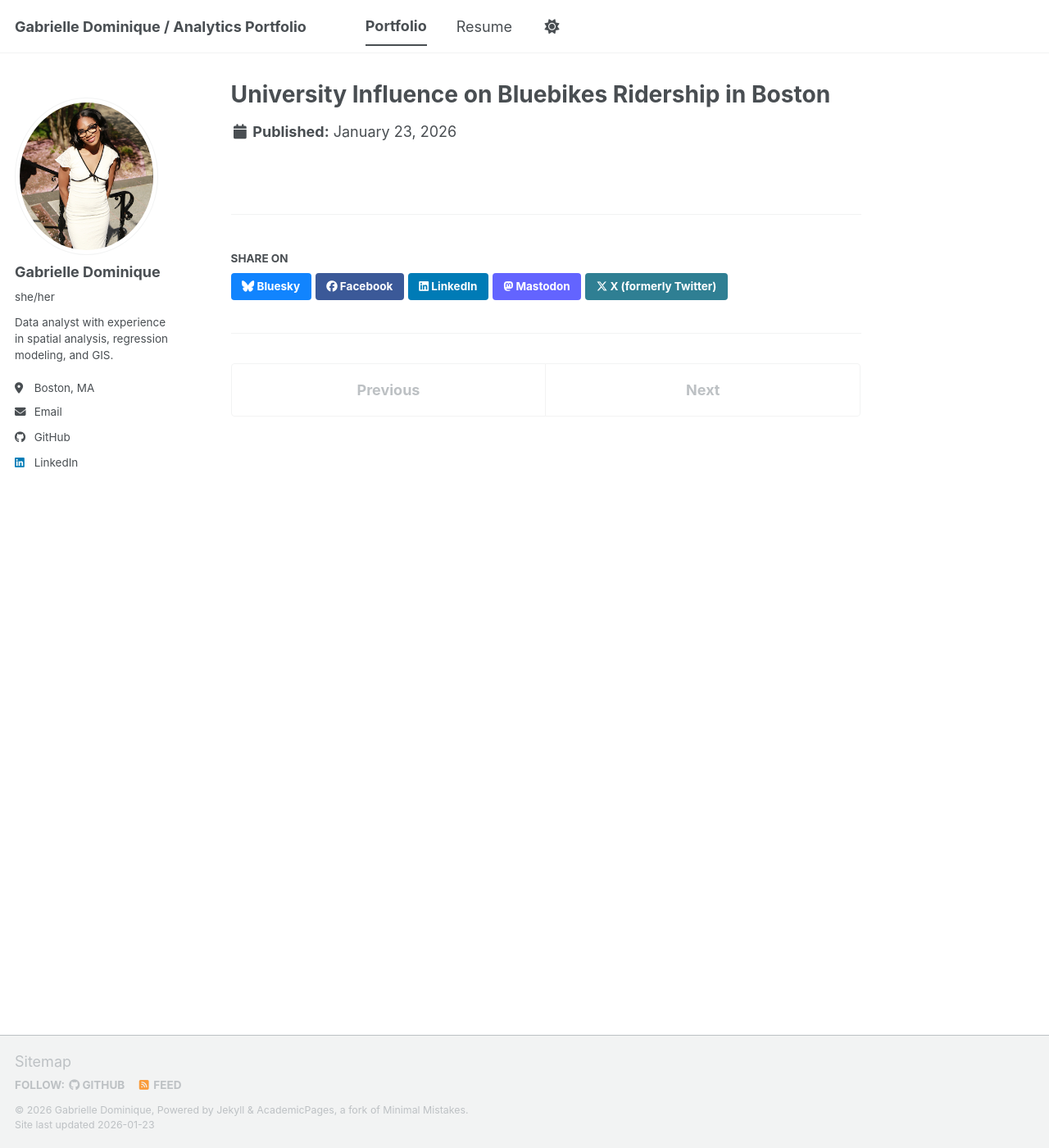
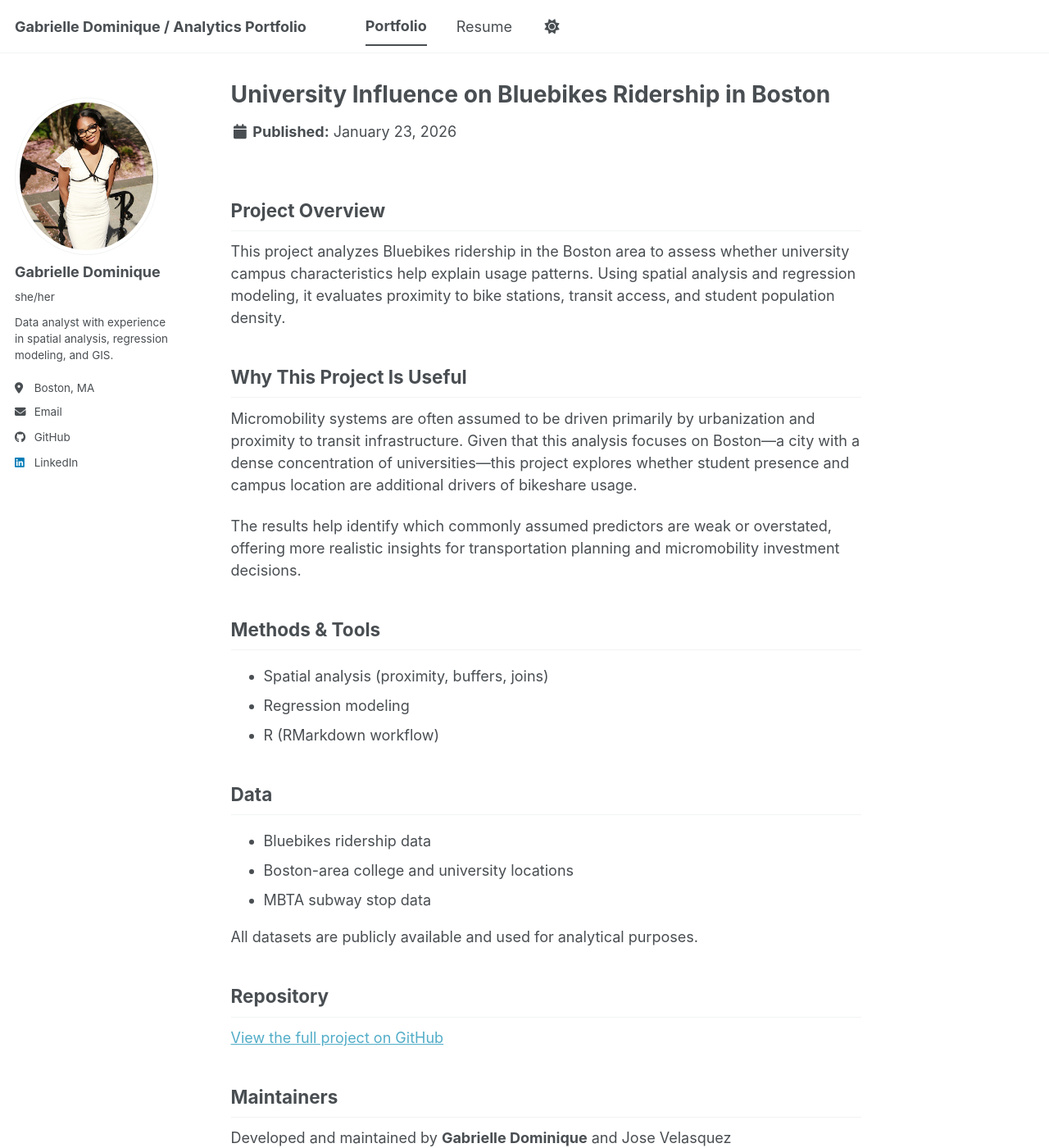
Before and after one commit to gabriellejd/gabriellejd.github.io, a Jekyll site: the page built from _portfolio/bluebikes-university-ridership.md, in a window 1280 px wide and 1400 px high. Shown: the whole window at 82% size. Built offline with Jekyll 4.4.1, drawn with Linux system fonts in a browser that asks for light colours; a script bundle is joined from its source files by our own code; library files that are not in the unit come from our copies.

Commit message:
Update bluebikes-university-ridership.md

```diff
--- a/_portfolio/bluebikes-university-ridership.md
+++ b/_portfolio/bluebikes-university-ridership.md
@@ -1,6 +1,33 @@
 ---
 title: "University Influence on Bluebikes Ridership in Boston"
-excerpt: "Spatial and regression analysis of Boston Bluebikes usage to evaluate whether university proximity, student population, and transit access explain bikeshare demand."
+excerpt: "Spatial and regression analysis of Boston Bluebikes usage to evaluate whether university proximity, student population, and transit access explain bikeshare demand.<br/><img src='/images/bluebikesimage.png'>"
+
 collection: portfolio
 permalink: /portfolio/bluebikes-university-ridership/
 ---
+
+## Project Overview
+This project analyzes Bluebikes ridership in the Boston area to assess whether university campus characteristics help explain usage patterns. Using spatial analysis and regression modeling, it evaluates proximity to bike stations, transit access, and student population density.
+
+## Why This Project Is Useful
+Micromobility systems are often assumed to be driven primarily by urbanization and proximity to transit infrastructure. Given that this analysis focuses on Boston—a city with a dense concentration of universities—this project explores whether student presence and campus location are additional drivers of bikeshare usage.
+
+The results help identify which commonly assumed predictors are weak or overstated, offering more realistic insights for transportation planning and micromobility investment decisions.
+
+## Methods & Tools
+- Spatial analysis (proximity, buffers, joins)
+- Regression modeling
+- R (RMarkdown workflow)
+
+## Data
+- Bluebikes ridership data
+- Boston-area college and university locations
+- MBTA subway stop data
+
+All datasets are publicly available and used for analytical purposes.
+
+## Repository
+[View the full project on GitHub](https://github.com/gabriellejd/bluebikes-university-ridership-analysis)
+
+## Maintainers
+Developed and maintained by **Gabrielle Dominique** and Jose Velasquez
```
